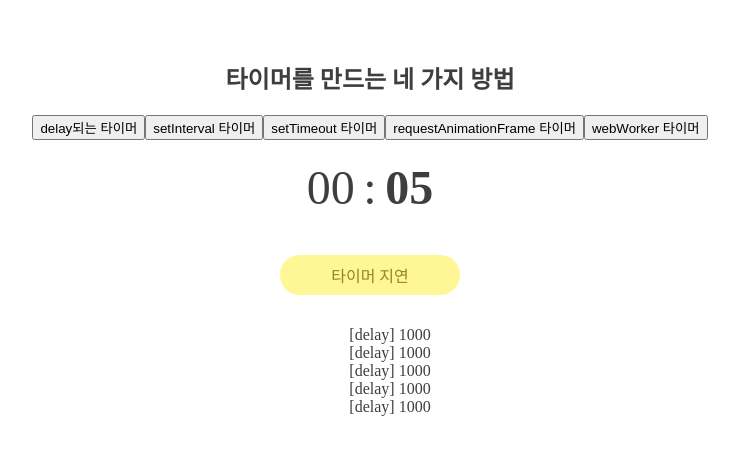
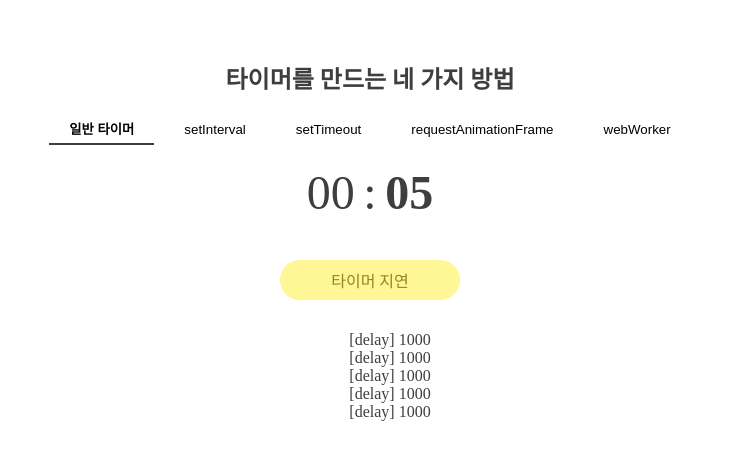
Before and after one commit to gyur1kim/timer, a React (Vite) app: page / in a window 1280 px wide. Shown: the top 460 px of the page, without its empty margins (270-1009 px from the left). Built offline with nearby package versions, Linux system fonts and the light colour scheme; a web font is replaced by a local one.

Commit message:
refactor: main부분 수정

```diff
--- a/src/App.css
+++ b/src/App.css
@@ -15,3 +15,35 @@
   font-weight: 400;
   font-style: normal;
 }
+
+.tab-wrapper {
+  display: flex;
+  flex-wrap: wrap;
+  justify-content: center;
+  gap: 10px;
+}
+
+.tab-button {
+  cursor: pointer;
+  box-sizing: border-box;
+
+  height: 30px;
+  padding-left: 20px;
+  padding-right: 20px;
+
+  background-color: #ffffff;
+  border: none;
+}
+
+.tab-button:hover {
+  transform: scale(1.1);
+}
+
+.tab-button.selected {
+  cursor: pointer;
+  height: 30px;
+
+  background-color: #ffffff;
+  font-weight: 700;
+  border-bottom: 2px solid #3e3e3e;
+}
--- a/src/App.tsx
+++ b/src/App.tsx
@@ -8,42 +8,72 @@ import WebWorkerTimer from "@timerComponents/WebWorkerTimer";
 
 import "App.css";
 
-const timerTime = 10_000;
-const timerList: Record<string, JSX.Element> = {
-  delay: <DelayedTimer milliseconds={timerTime} />,
-  setInterval: <SetInterval milliseconds={timerTime} />,
-  setTimeout: <SetTimeout milliseconds={timerTime} />,
-  requestAnimationFrame: (
-    <RequestAnimationFrameTimer milliseconds={timerTime} />
-  ),
-  webWorker: <WebWorkerTimer milliseconds={timerTime} />,
-};
+const TIMER_TIME = 10_000;
+const TIMER_CONFIGS = [
+  {
+    id: "delay",
+    label: "일반 타이머",
+    component: <DelayedTimer milliseconds={TIMER_TIME} />,
+  },
+  {
+    id: "setInterval",
+    label: "setInterval",
+    component: <SetInterval milliseconds={TIMER_TIME} />,
+  },
+  {
+    id: "setTimeout",
+    label: "setTimeout",
+    component: <SetTimeout milliseconds={TIMER_TIME} />,
+  },
+  {
+    id: "requestAnimationFrame",
+    label: "requestAnimationFrame",
+    component: <RequestAnimationFrameTimer milliseconds={TIMER_TIME} />,
+  },
+  {
+    id: "webWorker",
+    label: "webWorker",
+    component: <WebWorkerTimer milliseconds={TIMER_TIME} />,
+  },
+] as const;
 
 function App() {
-  const [action, setAction] = useState("delay");
+  const [selectedTab, setSelectedTab] = useState<
+    (typeof TIMER_CONFIGS)[number]["id"]
+  >(TIMER_CONFIGS[0]["id"]);
 
   const handleTab = (e: MouseEvent<HTMLDivElement>) => {
-    if (!(e.target instanceof HTMLButtonElement)) return;
+    const button = e.target as Element;
 
-    const action = e.target.dataset.action;
-    if (action) {
-      setAction(action);
+    // closest를 사용해 버튼이나 그 자식 요소를 클릭했을 때도 동작하도록 함
+    const targetButton = button.closest("[data-action]");
+    if (!targetButton) return;
+
+    const action = targetButton.getAttribute("data-action");
+    if (action && TIMER_CONFIGS.some((config) => config.id === action)) {
+      setSelectedTab(action as typeof selectedTab);
     }
   };
 
   return (
     <>
       <h2>타이머를 만드는 네 가지 방법</h2>
-      <div className="tap-wrapper" onClick={(e) => handleTab(e)}>
-        <button data-action="delay">delay되는 타이머</button>
-        <button data-action="setInterval">setInterval 타이머</button>
-        <button data-action="setTimeout">setTimeout 타이머</button>
-        <button data-action="requestAnimationFrame">
-          requestAnimationFrame 타이머
-        </button>
-        <button data-action="webWorker">webWorker 타이머</button>
+      <div className="tab-wrapper" onClick={handleTab} role="tablist">
+        {TIMER_CONFIGS.map(({ id, label }) => (
+          <button
+            key={id}
+            className={`tab-button ${selectedTab === id ? "selected" : ""}`}
+            data-action={id}
+            role="tab"
+            aria-selected={selectedTab === id}
+          >
+            {label}
+          </button>
+        ))}
       </div>
-      <div className="wrapper">{timerList[action]}</div>
+      <div className="wrapper">
+        {TIMER_CONFIGS.find((config) => config.id === selectedTab)?.component}
+      </div>
     </>
   );
 }
```
